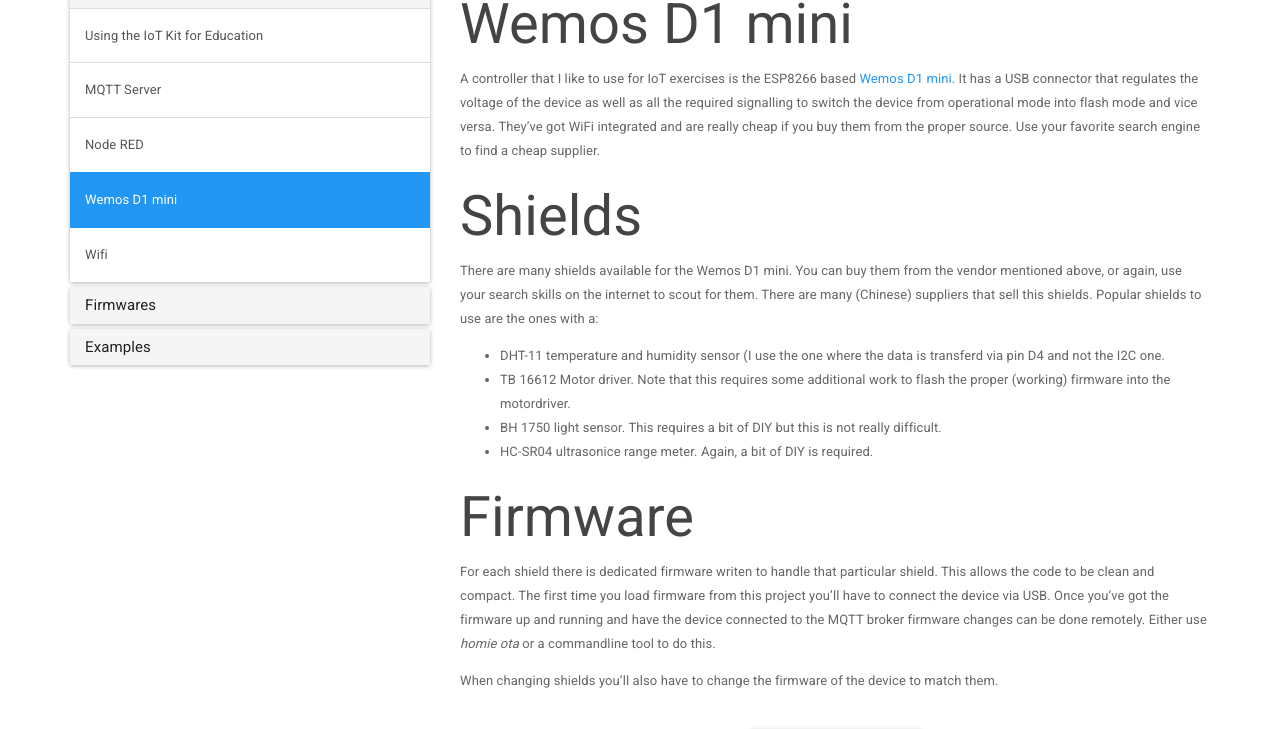
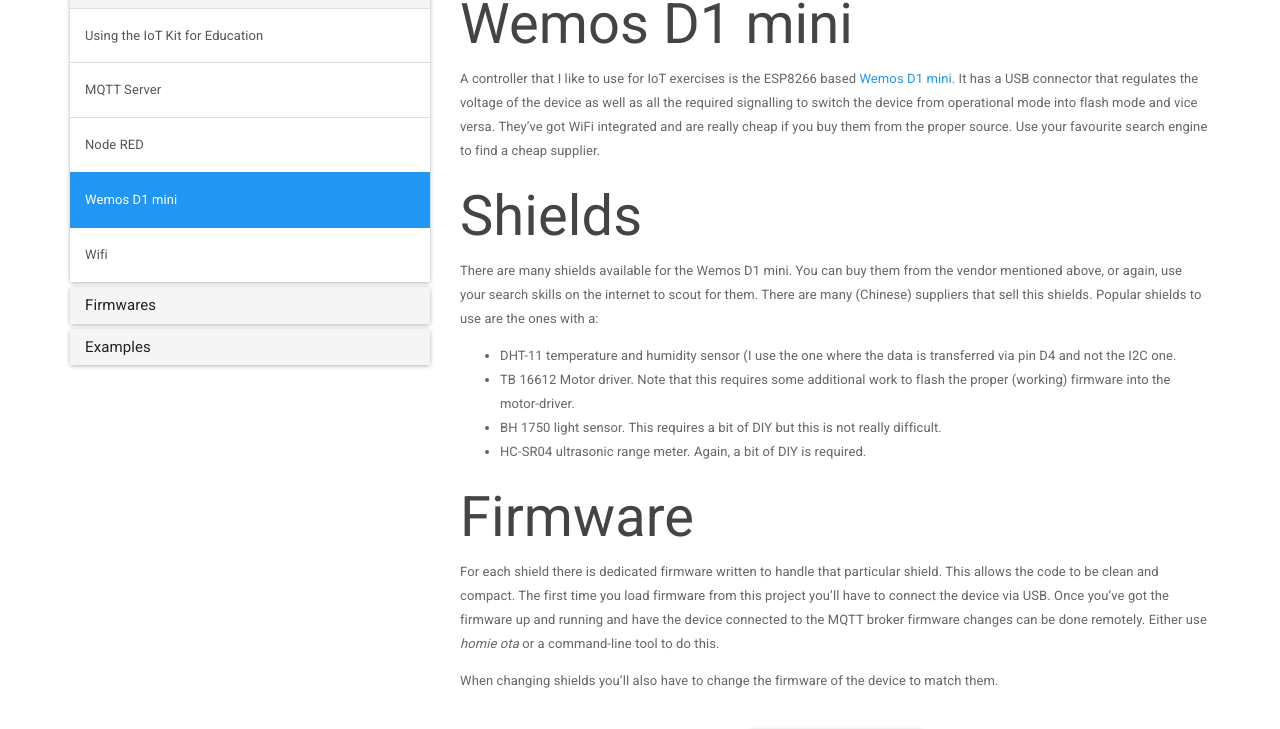
Before and after one commit to mverleun/IoT-Web, a Jekyll site: the page built from _docs/Wemos-D1.md, in a window 1280 px wide and 1055 px high. Shown: the part 116-845 px from the top of the window. Built offline with Jekyll 4.4.1, drawn with Linux system fonts in a browser that asks for light colours; nearby versions of some CDN libraries.

Commit message:
Corrected typo's

```diff
--- a/_docs/Wemos-D1.md
+++ b/_docs/Wemos-D1.md
@@ -4,19 +4,19 @@
 ---
 A controller that I like to use for IoT exercises is the ESP8266 based [Wemos D1 mini](https://wiki.wemos.cc/products:d1:d1_mini).
 It has a USB connector that regulates the voltage of the device as well as all the required signalling to switch the device from operational mode into flash mode and vice versa.
-They've got WiFi integrated and are really cheap if you buy them from the proper source. Use your favorite search engine to find a cheap supplier.
+They've got WiFi integrated and are really cheap if you buy them from the proper source. Use your favourite search engine to find a cheap supplier.
 
 # Shields
 There are many shields available for the Wemos D1 mini. You can buy them from the vendor mentioned above, or again, use your search skills on the internet to scout for them. There are many (Chinese) suppliers that sell this shields.
 Popular shields to use are the ones with a:
 
-* DHT-11 temperature and humidity sensor (I use the one where the data is transferd via pin D4 and not the I2C one.
-* TB 16612 Motor driver. Note that this requires some additional work to flash the proper (working) firmware into the motordriver.
+* DHT-11 temperature and humidity sensor (I use the one where the data is transferred via pin D4 and not the I2C one.
+* TB 16612 Motor driver. Note that this requires some additional work to flash the proper (working) firmware into the motor-driver.
 * BH 1750 light sensor. This requires a bit of DIY but this is not really difficult.
-* HC-SR04 ultrasonice range meter. Again, a bit of DIY is required.
+* HC-SR04 ultrasonic range meter. Again, a bit of DIY is required.
 
 # Firmware
-For each shield there is dedicated firmware writen to handle that particular shield. This allows the code to be clean and compact.
-The first time you load firmware from this project you'll have to connect the device via USB. Once you've got the firmware up and running and have the device connected to the MQTT broker firmware changes can be done remotely. Either use *homie ota* or a commandline tool to do this.
+For each shield there is dedicated firmware written to handle that particular shield. This allows the code to be clean and compact.
+The first time you load firmware from this project you'll have to connect the device via USB. Once you've got the firmware up and running and have the device connected to the MQTT broker firmware changes can be done remotely. Either use *homie ota* or a command-line tool to do this.
 
 When changing shields you'll also have to change the firmware of the device to match them.
```
Also changed, not shown: _docs/firmwares.md (+3 -3 lines), _docs/mqtt-server.md (+5 -5 lines), _docs/node-red.md (+2 -2 lines), _docs/wifi.md (+1 -1 lines).
